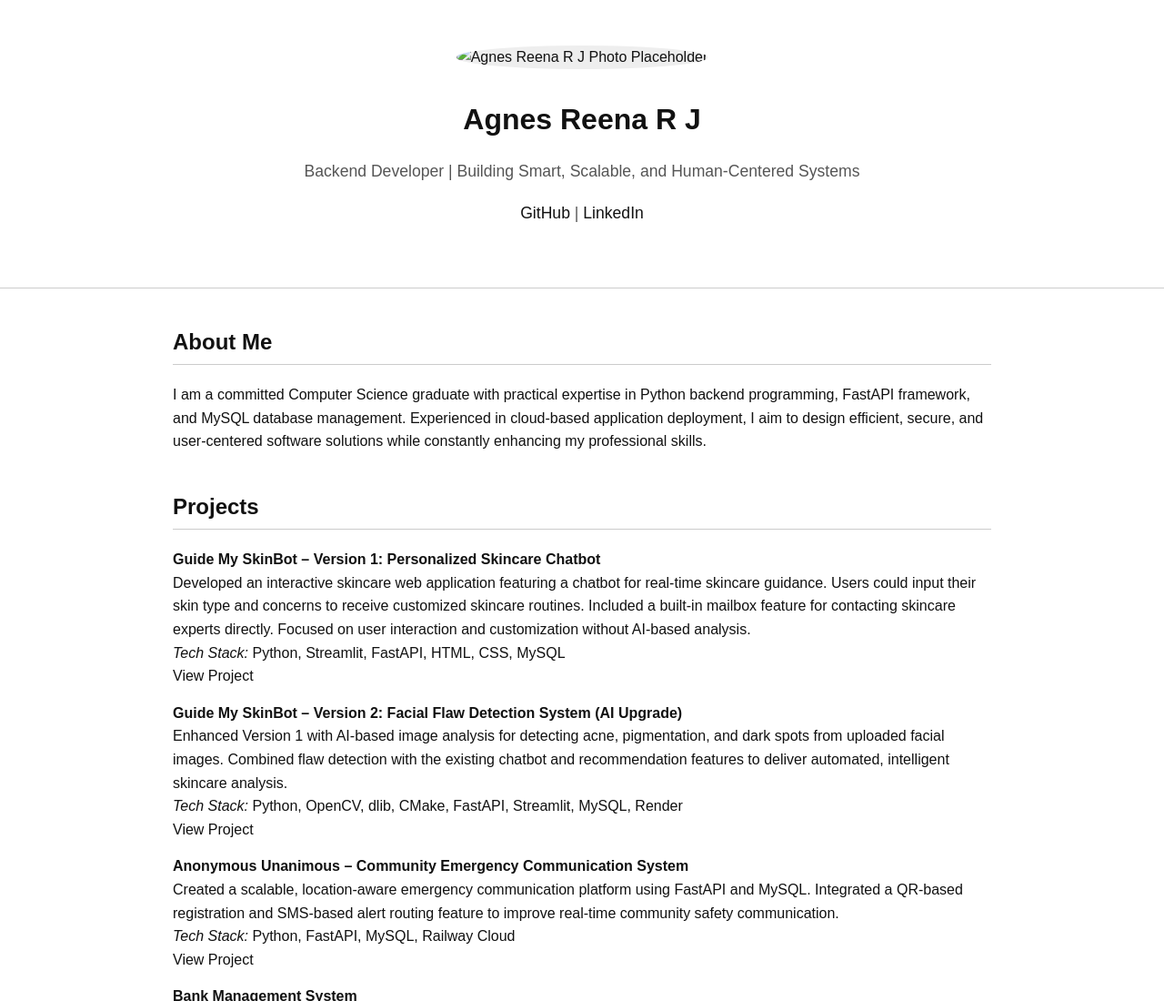
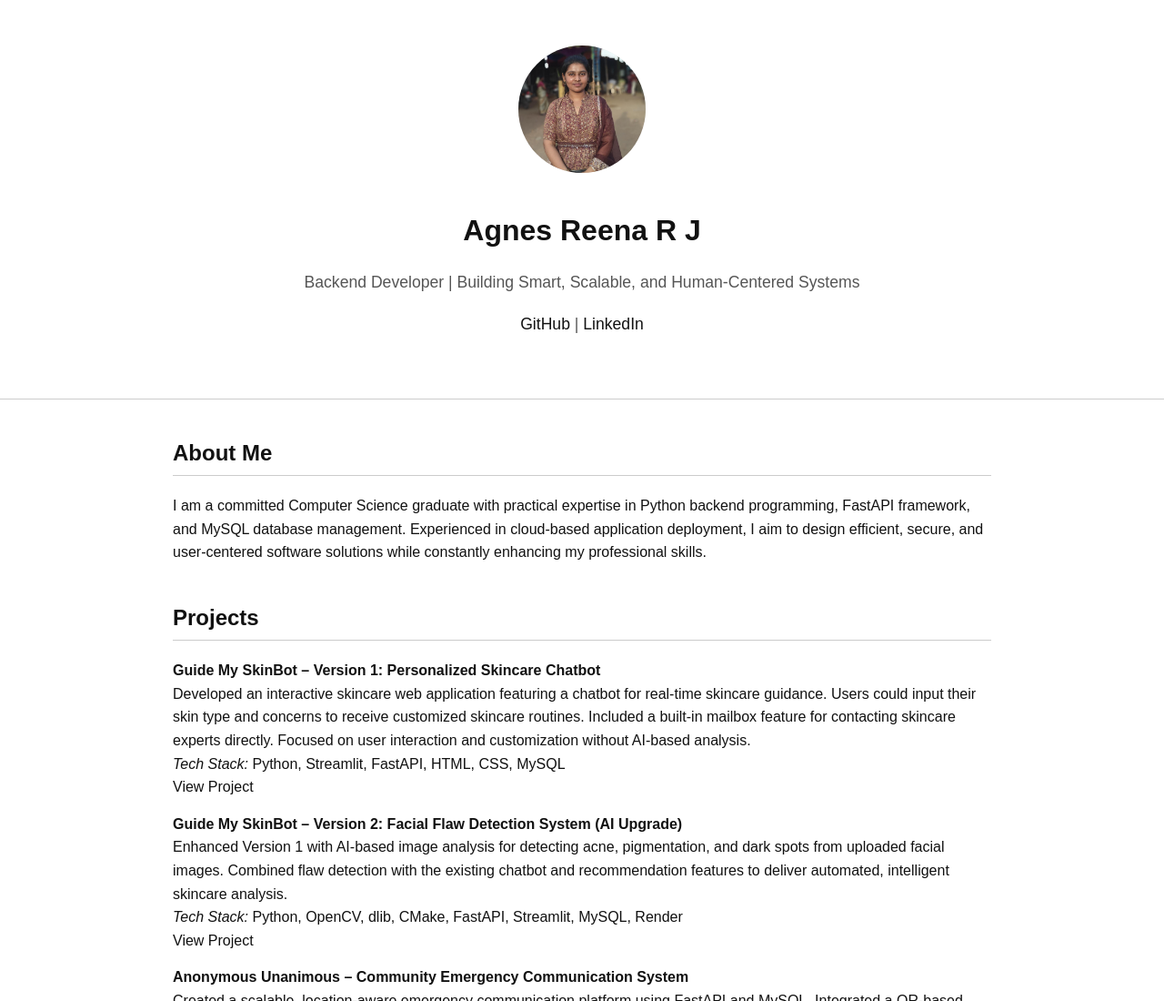
Before and after one commit to Agnz24/agnz24.github.io, a plain HTML site: page index.html in a window 1280 px wide. Shown: the top 1100 px of the page at 91% size. Drawn offline with Linux system fonts and the light colour scheme; files whose address does not match are found by name.

Commit message:
Update index.html

```diff
--- a/index.html
+++ b/index.html
@@ -70,7 +70,7 @@
 <body>
 
 <header>
-    <img src="your-photo.jpg" alt="Agnes Reena R J Photo Placeholder">
+    <img src="C:\Users\fxrge\Desktop\face.jpg" alt="Agnes Reena R J Photo Placeholder">
     <h1>Agnes Reena R J</h1>
     <p>Backend Developer | Building Smart, Scalable, and Human-Centered Systems</p>
     <p>
```
